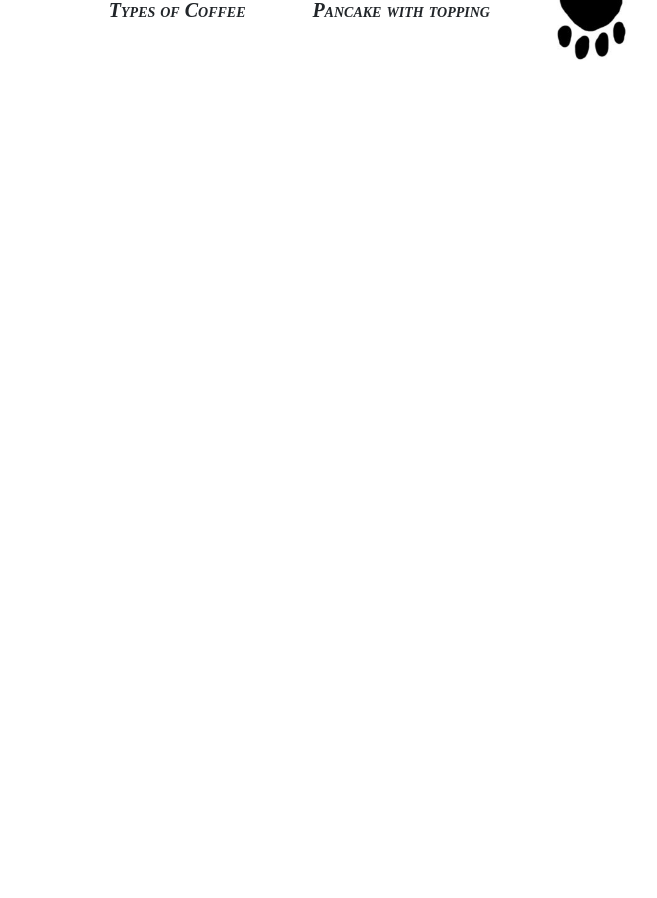
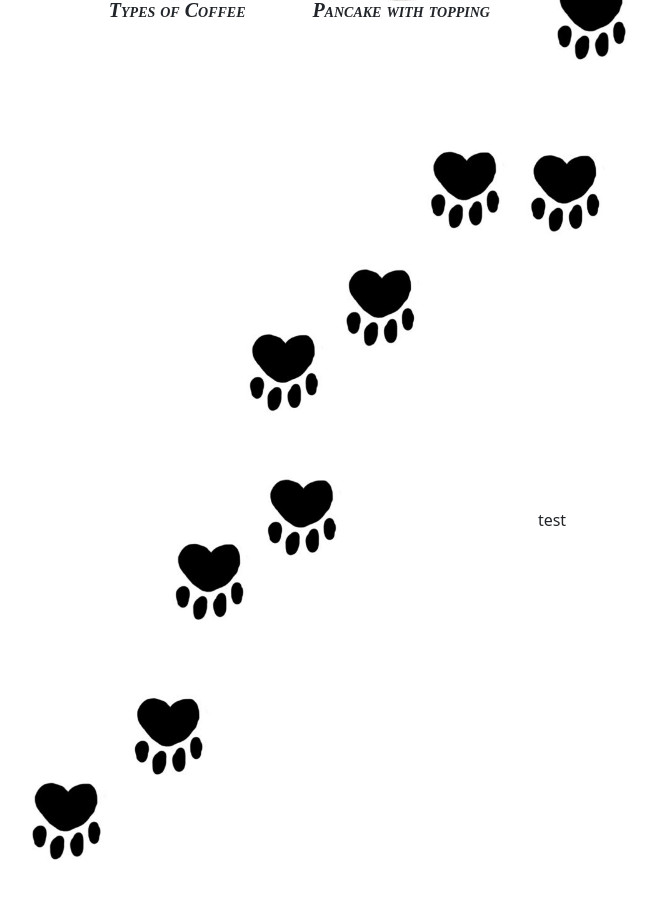
Before and after one commit to Yasaman-Behnam-Malekzadeh/cat-cafe, a React (Create React App) app: page / in a window 1280 px wide. Shown: the part 1480-2378 px from the top of the page, without its empty margins (88-745 px from the left). Before the commit the page ends 1600 px from the top, so only its background shows below. Built offline with nearby package versions, Linux system fonts and the light colour scheme.

Commit message:
Add contact component

```diff
--- a/src/App.js
+++ b/src/App.js
@@ -1,3 +1,4 @@
+import Contact from './components/Contact';
 import Home from './components/Home';
 import Menu from './components/Menu';
 
@@ -6,6 +7,7 @@ function App() {
     <div className="App">
       <Home/>
       <Menu/>
+      <Contact/>
     </div>
   );
 }
--- /dev/null
+++ b/src/components/Contact.js
@@ -0,0 +1,20 @@
+import bgMenu from "../images/bg-menu.jpeg";
+
+function Contact() {
+  return (
+    <div
+      className="menu d-flex justify-content-around align-items-center"
+      style={{
+        backgroundImage: `url(${bgMenu})`,
+        backgroundSize: "contain",
+        backgroundRepeat: "no-repeat",
+        backgroundPosition: "center left",
+        height: "100vh",
+      }}
+    >
+      test
+    </div>
+  );
+}
+
+export default Contact;
```
